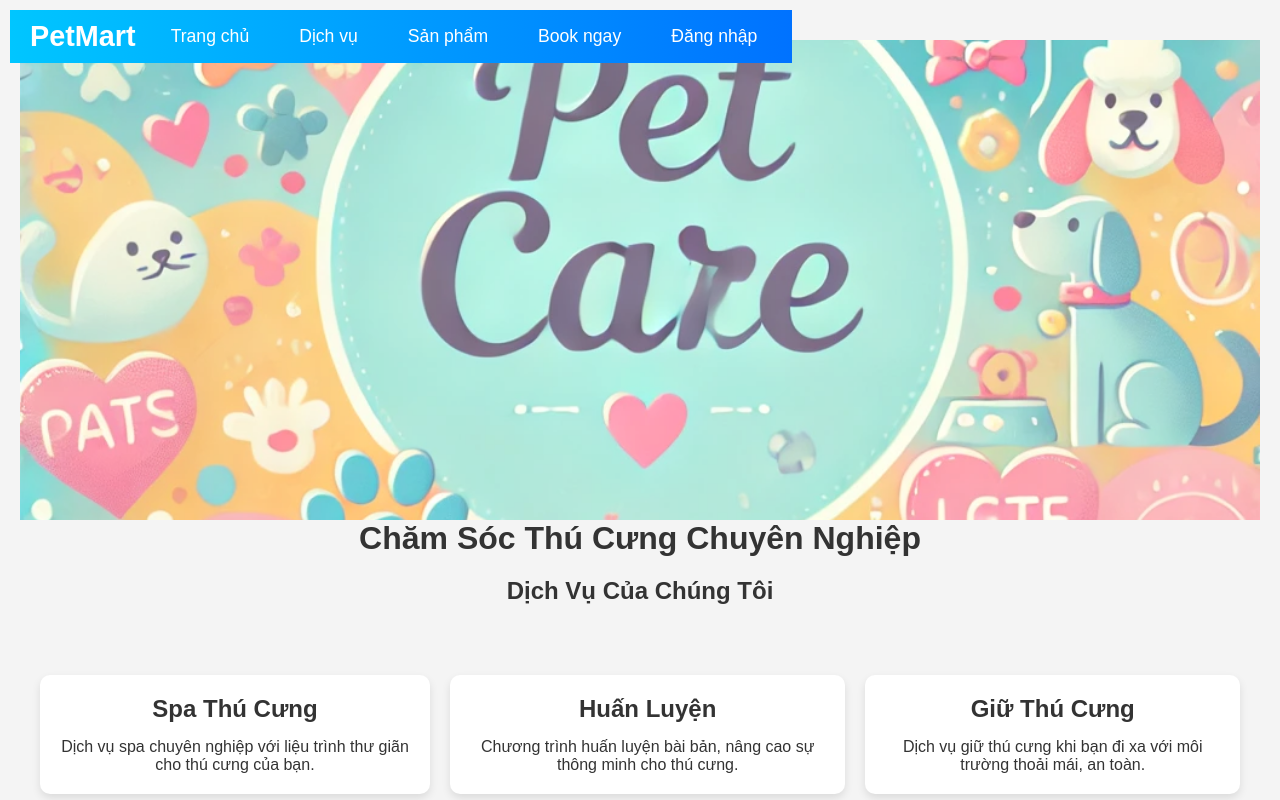
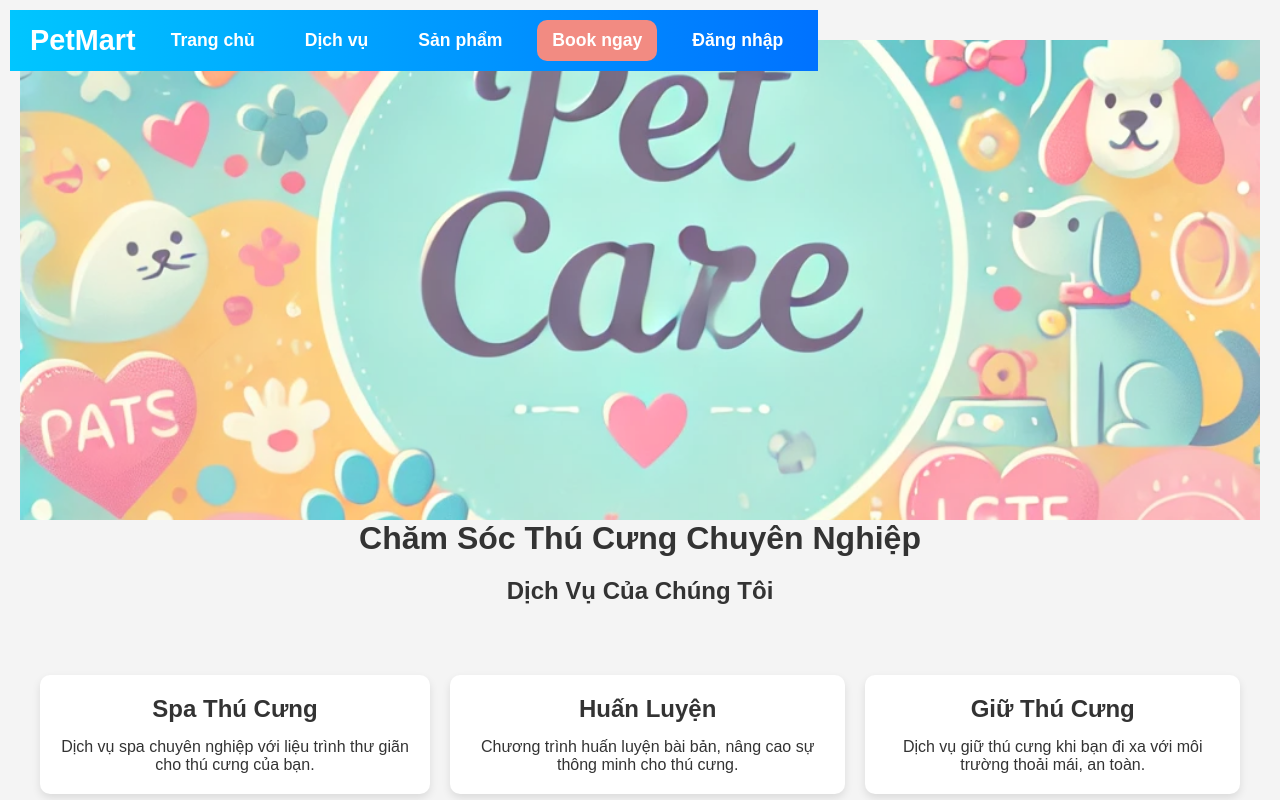
Before and after one commit to Chuong301105/demo12, a website: page public/index.html in a window 1280 px wide. Shown: the top 800 px of the page. Drawn offline with Linux system fonts and the light colour scheme.

Commit message:
Update style.css

```diff
--- a/public/style.css
+++ b/public/style.css
@@ -64,6 +64,45 @@ nav {
     justify-content: space-between;
     align-items: center;
     padding: 10px 20px;
+}
+/* Định dạng thanh menu */
+.navbar {
+    background-color: #00b4ff; /* Màu nền xanh */
+    display: flex;
+    justify-content: space-between;
+    align-items: center;
+    padding: 10px 20px;
+}
+
+/* Định dạng cho các liên kết trong menu */
+.navbar a {
+    color: white;
+    text-decoration: none;
+    font-weight: bold;
+    padding: 10px 15px;
+    display: inline-block;
+}
+
+/* Định dạng nút Book ngay */
+.book-button {
+    background-color: #f28b82; /* Màu nền của nút */
+    color: white;
+    font-weight: bold; /* Chữ in đậm */
+    padding: 10px 20px; /* Khoảng cách bên trong nút */
+    text-align: center; /* Căn giữa chữ */
+    text-decoration: none; /* Loại bỏ gạch dưới */
+    border-radius: 10px; /* Góc bo tròn */
+    display: inline-block;
+}
+
+.book-button:hover {
+    background-color: #ff5252; /* Màu nền khi hover */
+}
+
+/* Định dạng container chứa logo và các liên kết */
+.navbar-items {
+    display: flex;
+    gap: 15px;
 }
 
 nav .logo {
```
